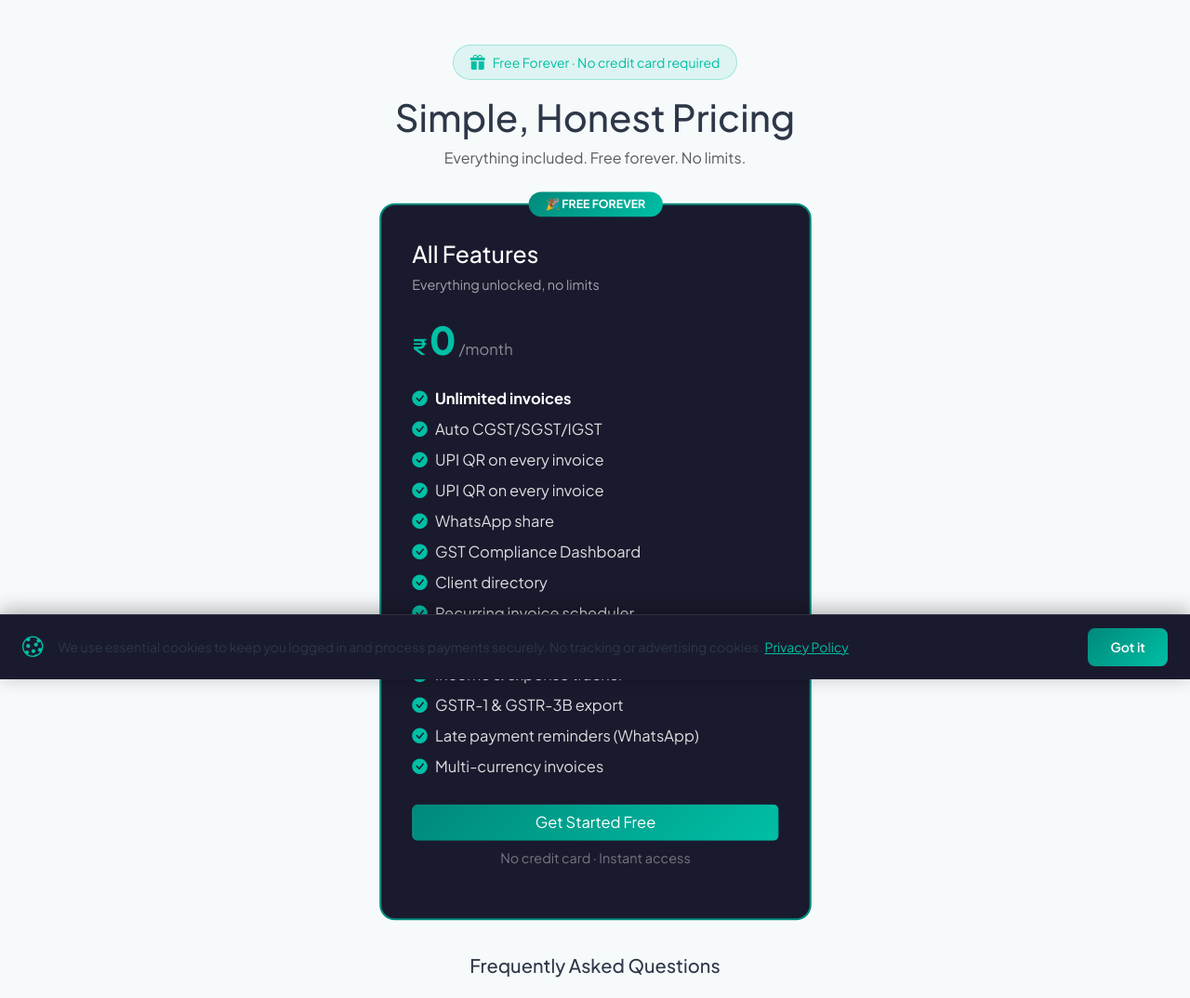
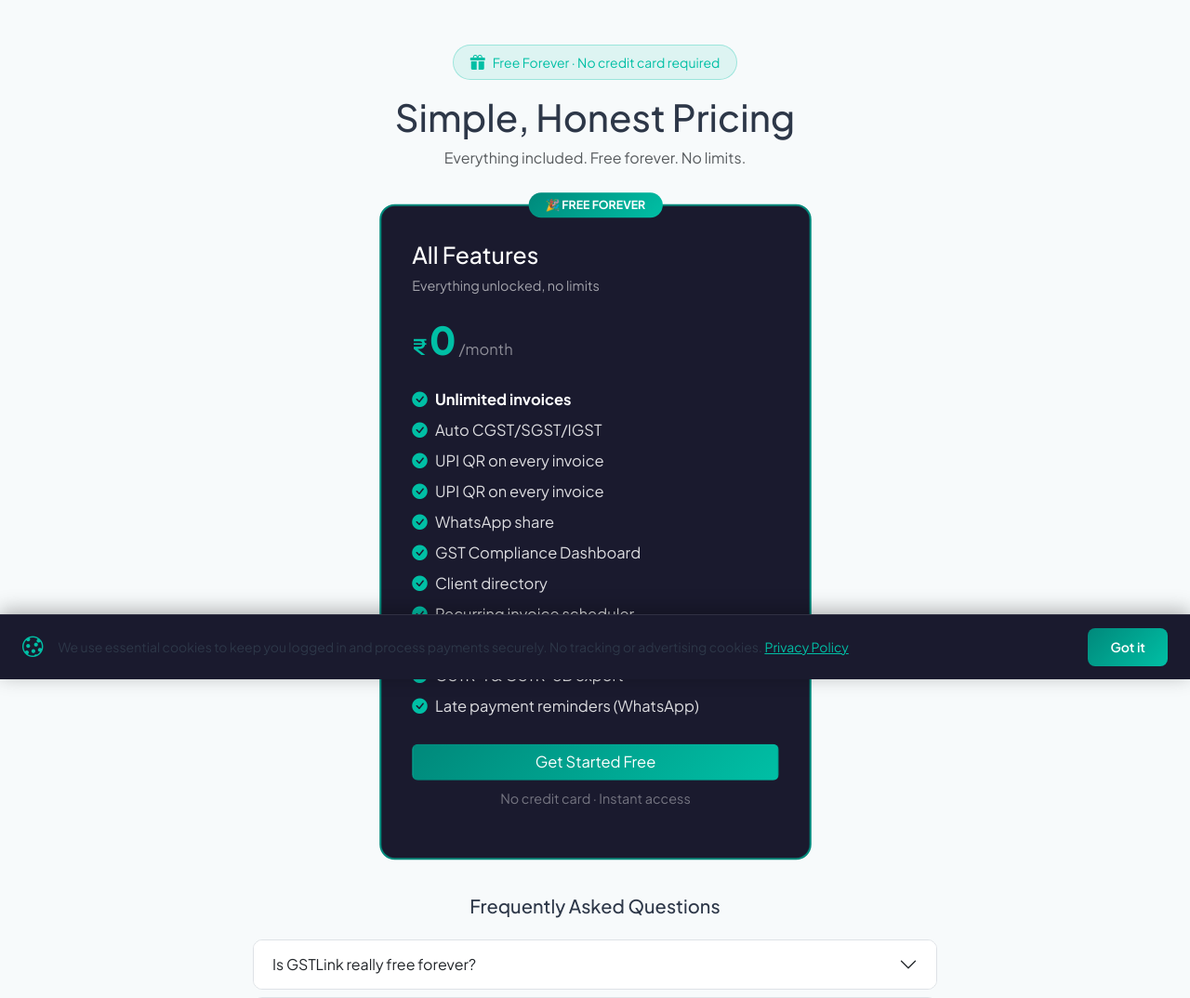
Before and after one commit to heerekarshiva/GstLink, a Flask app: page /pricing in a window 1280 px wide. Shown: the part 69-1143 px from the top of the page at 93% size. Run offline with Flask 3, Linux system fonts and the light colour scheme; some libraries are stand-ins or nearby versions.

Commit message:
Update pricing list by removing features
Removed custom branding and multi-currency invoices from the pricing list.

```diff
--- a/templates/pricing.html
+++ b/templates/pricing.html
@@ -35,11 +35,9 @@
             <li class="py-1"><i class="bi bi-check-circle-fill me-2" style="color:#00BFA5;"></i><span style="color:rgba(255,255,255,.85);">GST Compliance Dashboard</span></li>
             <li class="py-1"><i class="bi bi-check-circle-fill me-2" style="color:#00BFA5;"></i><span style="color:rgba(255,255,255,.85);">Client directory</span></li>
             <li class="py-1"><i class="bi bi-check-circle-fill me-2" style="color:#00BFA5;"></i><span style="color:rgba(255,255,255,.85);">Recurring invoice scheduler</span></li>
-            <li class="py-1"><i class="bi bi-check-circle-fill me-2" style="color:#00BFA5;"></i><span style="color:rgba(255,255,255,.85);">Custom branding &amp; logo</span></li>
             <li class="py-1"><i class="bi bi-check-circle-fill me-2" style="color:#00BFA5;"></i><span style="color:rgba(255,255,255,.85);">Income &amp; expense tracker</span></li>
             <li class="py-1"><i class="bi bi-check-circle-fill me-2" style="color:#00BFA5;"></i><span style="color:rgba(255,255,255,.85);">GSTR-1 &amp; GSTR-3B export</span></li>
             <li class="py-1"><i class="bi bi-check-circle-fill me-2" style="color:#00BFA5;"></i><span style="color:rgba(255,255,255,.85);">Late payment reminders (WhatsApp)</span></li>
-            <li class="py-1"><i class="bi bi-check-circle-fill me-2" style="color:#00BFA5;"></i><span style="color:rgba(255,255,255,.85);">Multi-currency invoices</span></li>
           </ul>
         </div>
         <div class="mt-auto">
```
